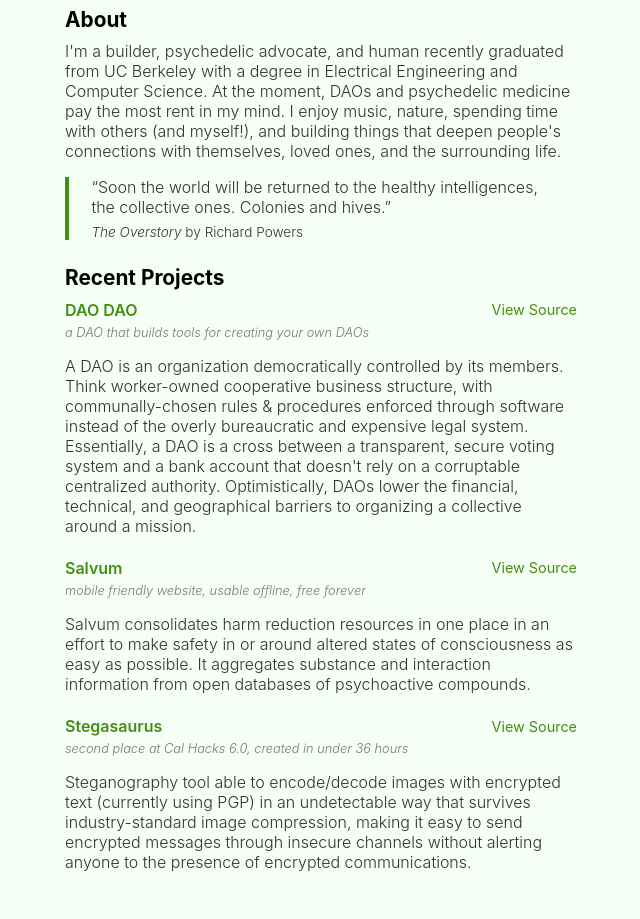
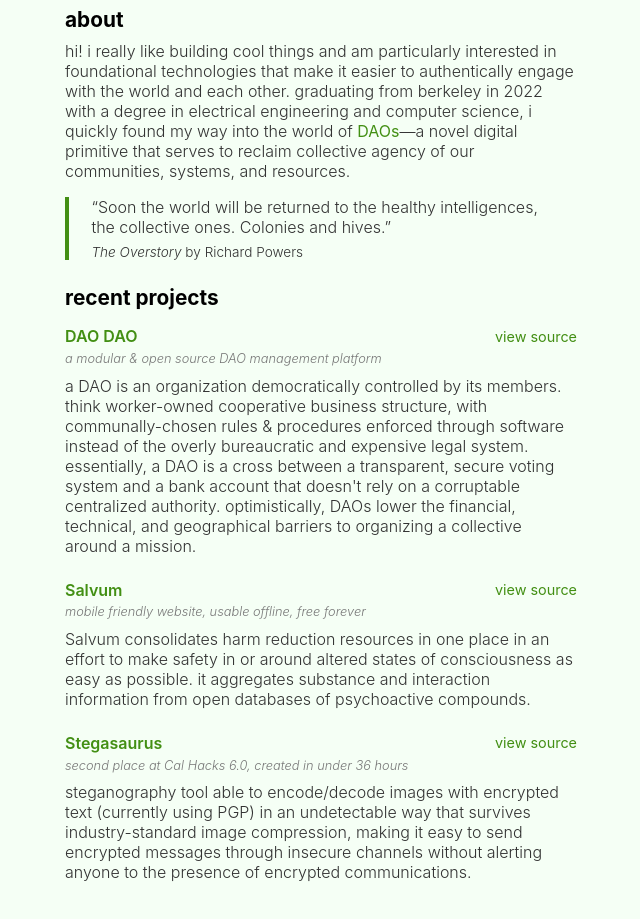
Before and after one commit to NoahSaso/www, a plain HTML site: page index.html in a window 1280 px wide. Shown: the part 313-1232 px from the top of the page, without its empty margins (319-959 px from the left). Drawn offline with Linux system fonts and the light colour scheme; a web font is replaced by a local one.

Commit message:
updated copy

```diff
--- a/assets/css/styles.css
+++ b/assets/css/styles.css
@@ -113,13 +113,16 @@ div.section:last-child {
   margin-bottom: 0;
 }
 
-#about p,
-div.entry:first-child {
+#about p {
   margin-top: 0.6rem;
 }
 
+div.entry:first-child {
+  margin-top: 1rem;
+}
+
 div.entry {
-  margin-top: 1.4rem;
+  margin-top: 1.5rem;
 }
 
 div.entry > div.title {
@@ -130,7 +133,7 @@ div.entry > div.title {
   flex-wrap: wrap;
 }
 
-div.entry .title + .description {
+div.entry .description {
   margin-top: 0.6rem;
 }
 
--- a/index.html
+++ b/index.html
@@ -9,7 +9,7 @@
 
     <link rel="stylesheet"
         href="https://use.fontawesome.com/releases/v5.15.4/css/all.css" />
-    <link rel="stylesheet" href="/assets/css/styles.css?v=15" />
+    <link rel="stylesheet" href="/assets/css/styles.css?v=17" />
 
     <meta name="viewport" content="width=device-width, initial-scale=1" />
 
@@ -38,17 +38,18 @@
         </div>
     </header>
 
-    <h2>About</h2>
+    <h2>about</h2>
     <div id="about" class="section">
         <p>
-            I'm a builder, psychedelic advocate, and human recently graduated
-            from UC Berkeley with a degree in
-            Electrical Engineering and Computer Science. At the moment, DAOs and
-            psychedelic medicine pay the
-            most rent in my mind. I enjoy music, nature, spending time with
-            others (and myself!), and building things
-            that deepen people's connections with themselves, loved ones, and
-            the surrounding life.
+            hi! i really like building cool things and am particularly
+            interested in foundational technologies that make it easier to
+            authentically engage with the world and each other. graduating from
+            berkeley in 2022 with a degree in electrical engineering and
+            computer science, i quickly found my way into the world of
+            <a href="https://docs.daodao.zone/introduction/whats-a-dao"
+                target="_blank">DAOs</a>—a novel digital primitive that serves
+            to reclaim collective agency of our communities, systems, and
+            resources.
         </p>
 
         <blockquote>
@@ -61,28 +62,26 @@
         </blockquote>
     </div>
 
-    <h2>Recent Projects</h2>
+    <h2>recent projects</h2>
     <div class="section">
         <div class="entry">
             <div class="title">
                 <a href="https://daodao.zone" target="_blank">DAO DAO</a>
-                <a href="https://github.com/DA0-DA0" target="_blank">View
-                    Source</a>
+                <a href="https://github.com/DA0-DA0" target="_blank">view
+                    source</a>
             </div>
             <p class="subtitle">
-                a DAO that builds tools for creating your own DAOs
+                a modular &amp; open source DAO management platform
             </p>
             <p class="description">
-                A DAO is an organization democratically controlled by its
-                members. Think worker-owned cooperative
-                business structure, with communally-chosen rules &amp;
-                procedures enforced through software instead of
-                the overly bureaucratic and expensive legal system. Essentially,
-                a DAO is a cross between
-                a transparent, secure voting system and a bank account that
-                doesn't rely on a corruptable
-                centralized authority. Optimistically, DAOs lower the financial,
-                technical, and geographical barriers to
+                a DAO is an organization democratically controlled by its
+                members. think worker-owned cooperative business structure, with
+                communally-chosen rules &amp; procedures enforced through
+                software instead of the overly bureaucratic and expensive legal
+                system. essentially, a DAO is a cross between a transparent,
+                secure voting system and a bank account that doesn't rely on a
+                corruptable centralized authority. optimistically, DAOs lower
+                the financial, technical, and geographical barriers to
                 organizing a collective around a mission.
             </p>
         </div>
@@ -90,18 +89,16 @@
             <div class="title">
                 <a href="https://salvum.love" target="_blank">Salvum</a>
                 <a href="https://github.com/NoahSaso/salvum"
-                    target="_blank">View Source</a>
+                    target="_blank">view source</a>
             </div>
             <p class="subtitle">
                 mobile friendly website, usable offline, free forever
             </p>
             <p class="description">
                 Salvum consolidates harm reduction resources in one place in an
-                effort
-                to make safety in or around altered states of consciousness as
-                easy as
-                possible. It aggregates substance and interaction information
-                from open databases of psychoactive
+                effort to make safety in or around altered states of
+                consciousness as easy as possible. it aggregates substance and
+                interaction information from open databases of psychoactive
                 compounds.
             </p>
         </div>
@@ -110,20 +107,17 @@
                 <a href="https://devpost.com/software/stegasaurus"
                     target="_blank">Stegasaurus</a>
                 <a href="https://github.com/NoahSaso/calhacks6.0"
-                    target="_blank">View Source</a>
+                    target="_blank">view source</a>
             </div>
             <p class="subtitle">
                 second place at Cal Hacks 6.0, created in under 36 hours
             </p>
             <p class="description">
-                Steganography tool able to encode/decode images with encrypted
-                text
-                (currently using PGP) in an undetectable way that survives
+                steganography tool able to encode/decode images with encrypted
+                text (currently using PGP) in an undetectable way that survives
                 industry-standard image compression, making it easy to send
-                encrypted
-                messages through insecure channels without alerting anyone to
-                the
-                presence of encrypted communications.
+                encrypted messages through insecure channels without alerting
+                anyone to the presence of encrypted communications.
             </p>
         </div>
     </div>
```
